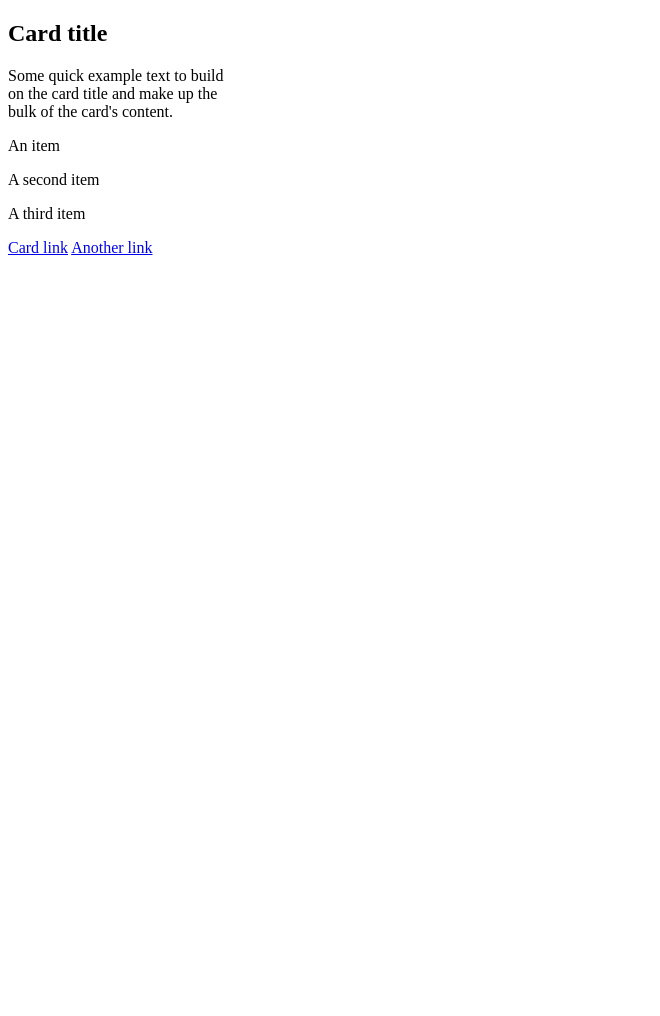
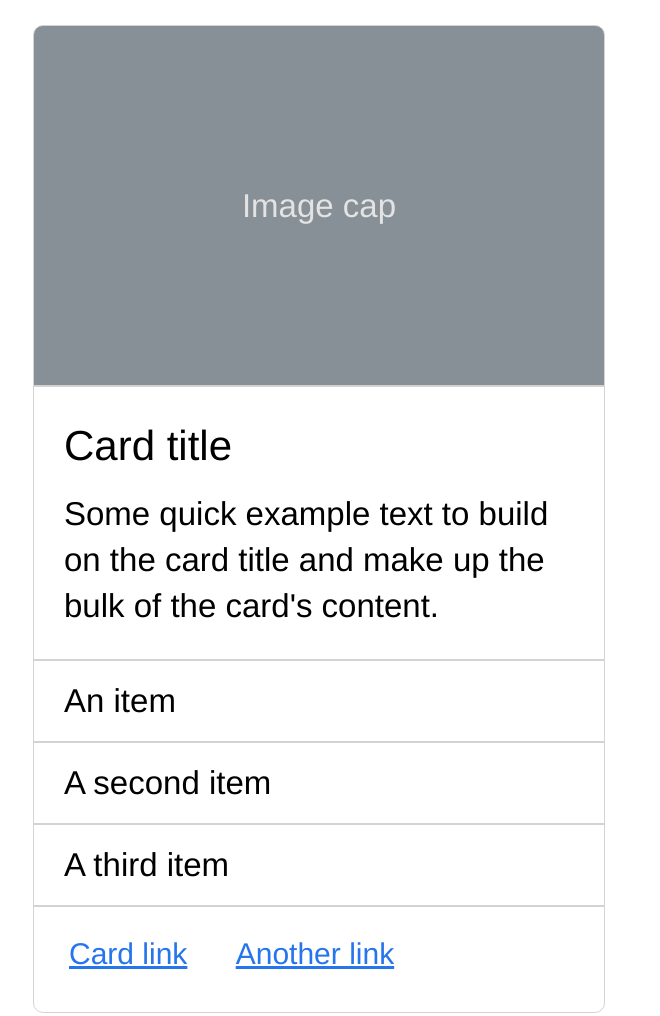
Before and after one commit to AndreaSchiariti/card_exercise, a plain HTML site: page index.html in a window 1280 px wide. Shown: the whole page, without its empty margins (0-660 px from the left). Before the commit the page ends 800 px from the top, so only its background shows below. Drawn offline with Linux system fonts and the light colour scheme.

Commit message:
feat: exercise done

```diff
--- a/index.html
+++ b/index.html
@@ -4,32 +4,33 @@
     <meta charset="UTF-8" />
     <meta name="viewport" content="width=device-width, initial-scale=1.0" />
     <title>Document</title>
+    <link rel="stylesheet" href="style.css">
   </head>
   <body>
     <article>
-        <section>
-
+        <section class="image-section">
+          <p>Image cap</p> <!--in sostituzione di un "<img src="imagecap.png" alt="image cap">" per il test-->
         </section>
 
-        <section>
+        <section class="card-title">
 
-          <h2>Card title</h2>
+          <h3>Card title</h3>
           <p>
-            Some quick example text to build <br>
-            on the card title and make up the <br>
+            Some quick example text to build
+            on the card title and make up the
             bulk of the card's content.
           </p>
         </section>
 
-        <section>
+        <section class="card-item">
           <p>An item</p>
         </section>
 
-        <section>
+        <section class="card-item">
           <p>A second item</p>
         </section>
 
-        <section>
+        <section class="card-item">
           <p>A third item</p>
         </section>
 
--- /dev/null
+++ b/style.css
@@ -0,0 +1,61 @@
+article {
+  width: 572px;;
+  margin: 25px;
+  font-family: "Helvetica", cursive, sans-serif;
+  /* border-radius: 10px; */
+  /*non capisco perchè non mi funziona su tutto l'article, ho risolto
+  implementando sui border relativi della carta */
+}
+
+section, aside {
+  border: 1px solid lightgrey;
+  font-size: 30px;
+  overflow: hidden;
+}
+
+aside {
+  height: 60px;
+  padding: 30px 15px 15px 15px;
+  border-bottom-left-radius: 10px;
+  border-bottom-right-radius: 10px;
+}
+
+h3 {
+  margin: 15px;
+  font-size: 42px;
+  font-weight: 550;
+}
+
+p {
+  margin: 15px;
+  font-size: 33px;
+}
+
+a{
+  margin: 20px 20px;
+  color: rgb(37, 117, 236);
+}
+
+.image-section {
+  background-color: rgb(135, 144, 150);
+  color: rgb(228, 227, 227);
+  border-top-left-radius: 10px;
+  border-top-right-radius: 10px;
+  display:flex;
+  align-items: center;
+  justify-content: center;
+  height: 359px;
+}
+
+.card-title {
+  height: 242px;
+  padding:15px;
+  line-height: 1.4;
+}
+
+.card-item {
+  height: 50px;
+  padding: 15px;
+  display: flex;
+  align-items: center;
+}
```
